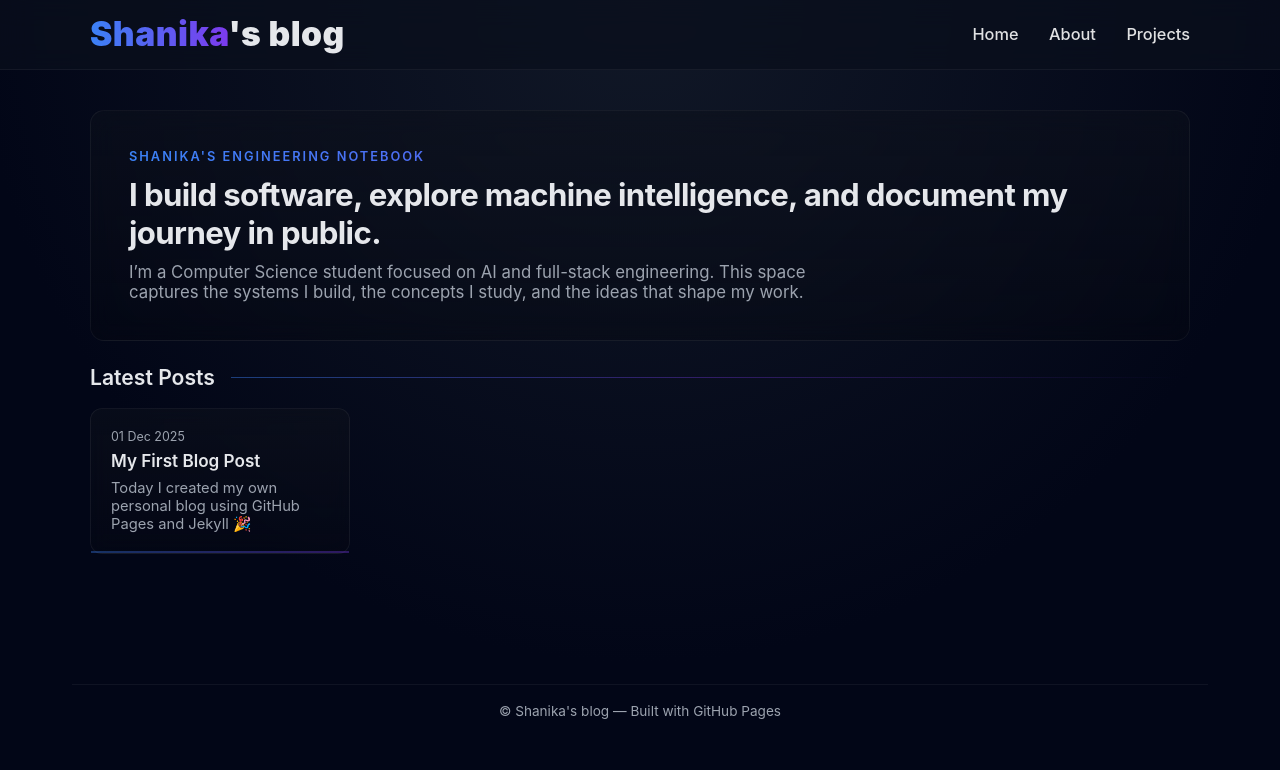
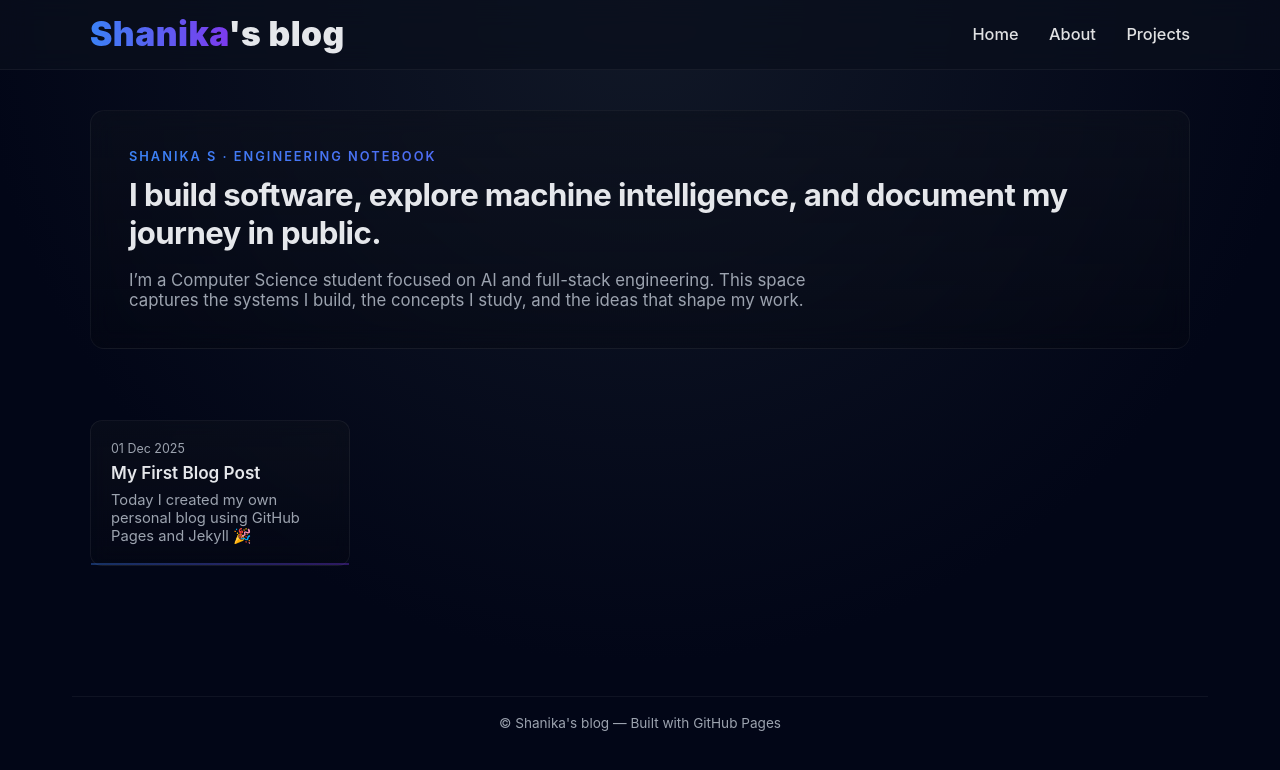
Before and after one commit to shanikashameems/shanikashameems.github.io, a Jekyll site: the page built from index.md, in a window 1280 px wide. Shown: the top 770 px of the page. Built offline with Jekyll 4.4.1, drawn with Linux system fonts in a browser that asks for light colours; part of the change alters nothing that is shown.

Commit message:
Update index.md

```diff
--- a/index.md
+++ b/index.md
@@ -10,7 +10,7 @@ title: Home
   border-radius:14px;
   background:linear-gradient(180deg, rgba(13,17,28,0.55), rgba(6,8,14,0.32));
   backdrop-filter:blur(12px);
-  animation:fadeIn 1s ease forwards;
+  animation:slideReveal 1s ease forwards;
   opacity:0;
 ">
   <div style="
@@ -23,7 +23,7 @@ title: Home
     -webkit-text-fill-color:transparent;
     font-weight:600;
   ">
-    Shanika's Engineering Notebook
+    Shanika S · Engineering Notebook
   </div>
 
   <h1 style="
@@ -39,7 +39,7 @@ title: Home
     color:#9ca3af;
     max-width:680px;
     font-size:1.05rem;
-    margin:0;
+    margin:18px 0 0 0;
   ">
     I’m a Computer Science student focused on AI and full-stack engineering.
     This space captures the systems I build, the concepts I study, and the ideas that shape my work.
@@ -47,8 +47,8 @@ title: Home
 </section>
 
 
-<!-- LESS SPACE ABOVE POSTS: MOVED UP -->
-<div style="height:24px;"></div>
+<!-- LESS SPACE ABOVE POSTS -->
+<div style="height:28px;"></div>
 
 
 <!-- POSTS HEADER -->
@@ -56,10 +56,14 @@ title: Home
   display:flex;
   align-items:center;
   justify-content:space-between;
-  animation:fadeIn 1.2s ease forwards;
+  animation:softDrop 1.1s ease forwards;
   opacity:0;
 ">
-  <h2 style="margin:0; font-size:1.32rem; font-weight:600;">
+  <h2 style="
+    margin:0;
+    font-size:1.32rem;
+    font-weight:600;
+  ">
     Latest Posts
   </h2>
 
@@ -92,8 +96,8 @@ title: Home
       backdrop-filter:blur(10px);
       transition:transform .28s cubic-bezier(.2,.9,.3,1), box-shadow .28s ease;
       opacity:0;
-      animation:fadeUp 0.7s ease forwards;
-      animation-delay:{{ forloop.index | times: 0.08 }}s;
+      animation:scaleFade 0.7s ease forwards;
+      animation-delay:{{ forloop.index | times: 0.09 }}s;
       position:relative;
     "
       onmouseover="this.style.transform='translateY(-6px)'; this.style.boxShadow='0 0 28px rgba(60,115,246,0.22)';"
@@ -134,22 +138,64 @@ title: Home
 
 <!-- ANIMATIONS -->
 <style>
-@keyframes fadeIn {
-  from { opacity:0; transform:translateY(8px); filter:blur(15px); }
-  to   { opacity:1; transform:none; filter:blur(0); }
+/* Hero animation: slide in + blur */
+@keyframes slideReveal {
+  0% {
+    opacity:0;
+    transform:translateX(-32px);
+    filter:blur(14px);
+  }
+  60% {
+    opacity:1;
+    transform:translateX(0);
+    filter:blur(0);
+  }
+  100% { opacity:1; }
 }
 
-@keyframes fadeUp {
-  from { opacity:0; transform:translateY(22px); filter:blur(10px); }
-  to   { opacity:1; transform:none; filter:blur(0); }
+/* Latest Posts Header: soft drop */
+@keyframes softDrop {
+  0% {
+    opacity:0;
+    transform:translateY(-18px);
+    filter:blur(10px);
+  }
+  70% {
+    opacity:1;
+    transform:translateY(0);
+    filter:blur(0);
+  }
 }
 
+/* Post Cards: scale + fade */
+@keyframes scaleFade {
+  0% {
+    opacity:0;
+    transform:scale(0.92) translateY(18px);
+    filter:blur(8px);
+  }
+  100% {
+    opacity:1;
+    transform:scale(1) translateY(0);
+    filter:blur(0);
+  }
+}
+
+/* Full page reveal */
 main {
   animation:pageReveal 0.9s ease-out;
 }
 @keyframes pageReveal {
-  0%   { opacity:0; filter:blur(20px); transform:translateY(28px); }
-  70%  { opacity:1; filter:blur(0); transform:translateY(0); }
+  0% {
+    opacity:0;
+    filter:blur(20px);
+    transform:translateY(28px);
+  }
+  70% {
+    opacity:1;
+    filter:blur(0);
+    transform:translateY(0);
+  }
   100% { opacity:1; }
 }
 </style>
```
